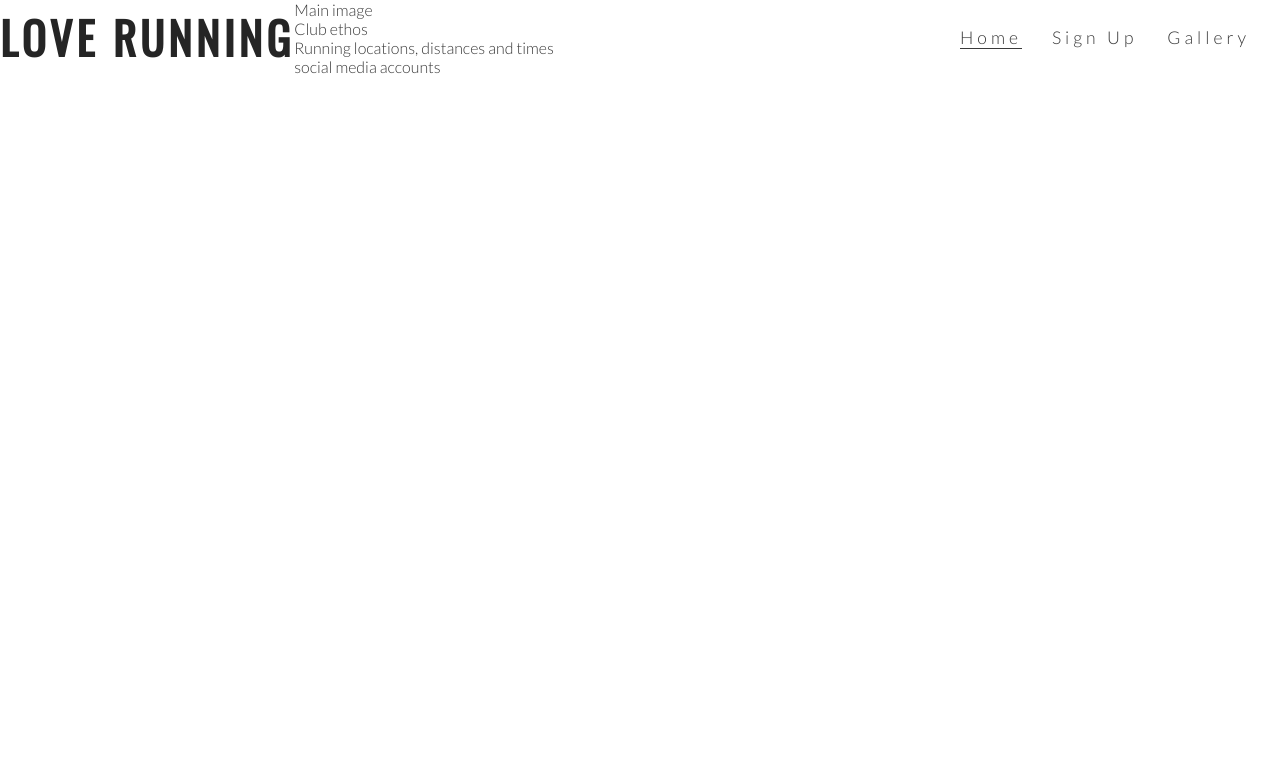
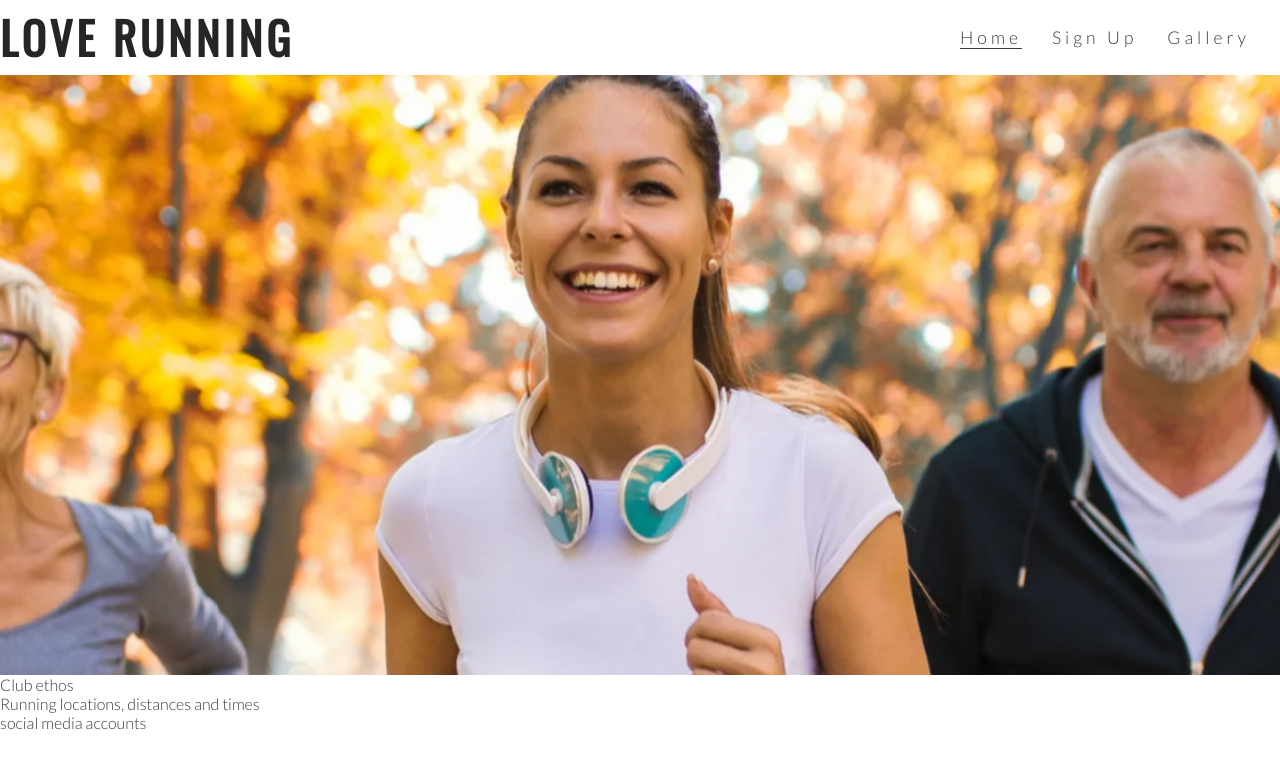
Before and after one commit to Platypus2022/love-running, a plain HTML site: page index.html in a window 1280 px wide. Drawn offline with nearby package versions, Linux system fonts and the light colour scheme.

Commit message:
Add hero image and animation for zoom

```diff
--- a/assets/css/style.css
+++ b/assets/css/style.css
@@ -55,3 +55,27 @@ h2 {
     border-bottom: 1px solid #3a3a3a;
 }
 .active{border-bottom:1px solid #3a3a3a;}
+
+/* hero image */
+
+#hero-outer {
+    height: 600px;
+    width: 100%;
+    overflow: hidden;
+}
+
+#hero-image {
+    height: 600px;
+    width: 100%;
+    background: url("../images/hero-image.webp") no-repeat center center;
+    /* animation zoom effect when loading page */
+    animation-name: hero-zoom;
+    animation-duration: 5s;
+    animation-fill-mode: forwards;
+}
+
+/* creates the level of zoom for hero image */
+@keyframes hero-zoom {
+    from {transform: scale(1.0);}
+    to {transform: scale(1.1);}
+}
--- a/index.html
+++ b/index.html
@@ -32,8 +32,8 @@
         </nav>
 
     </header>
-    <section>
-        Main image
+    <section id="hero-outer">
+        <div id="hero-image"></div>
     </section>
     <section>
         Club ethos
```
Also changed, not shown: assets/images/hero-image.webp (added).
